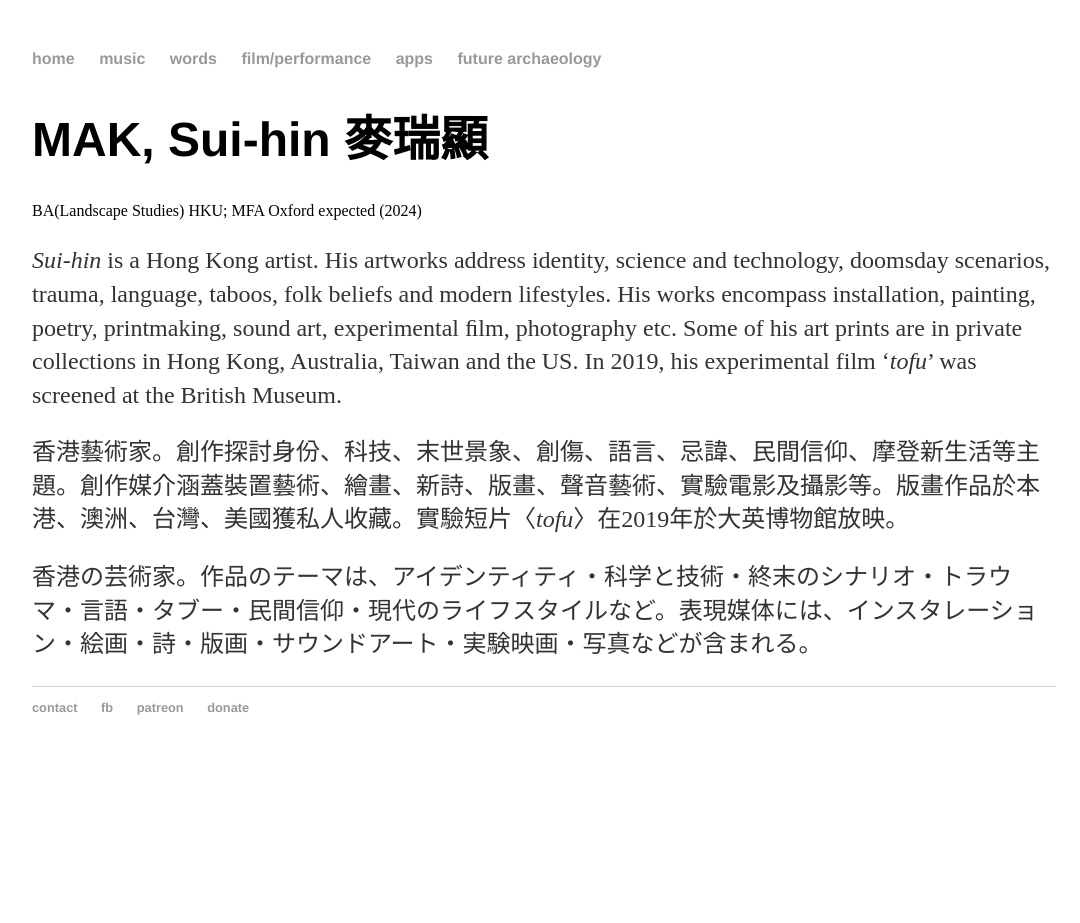
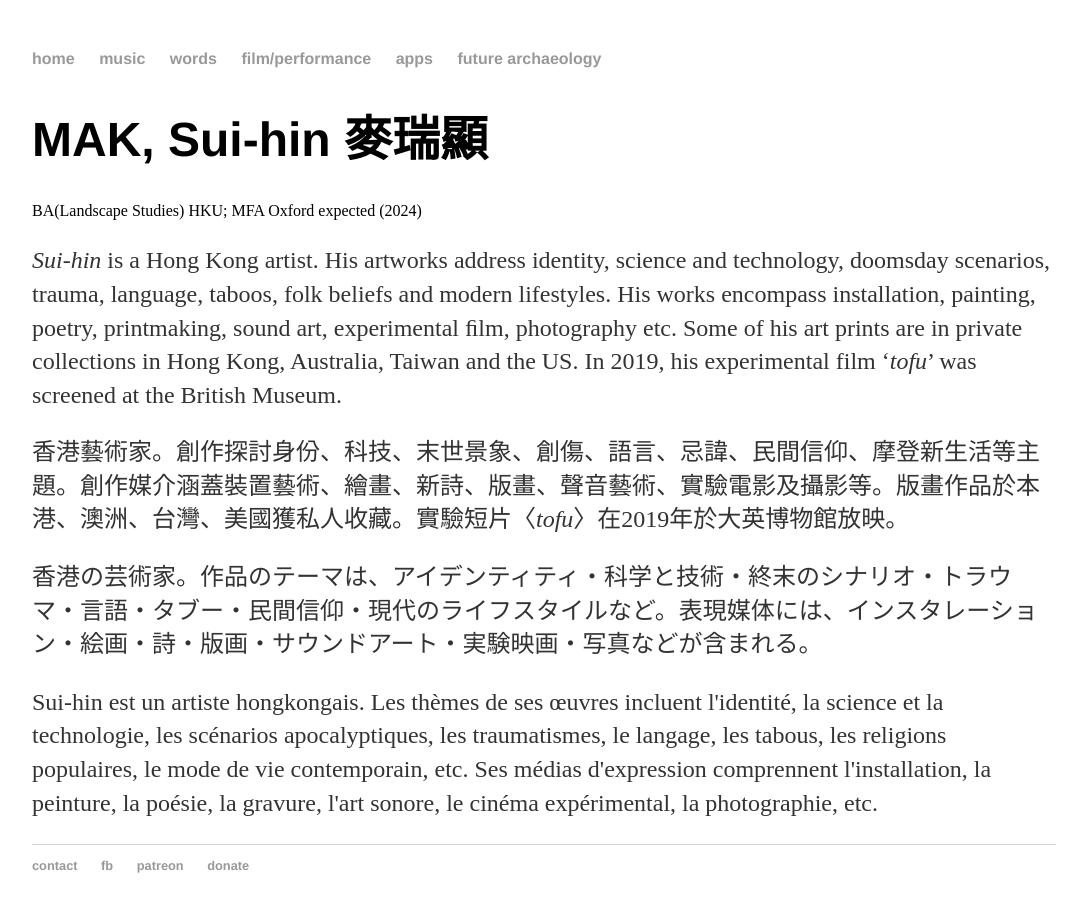
Before and after one commit to maksuihin/maksuihin.github.io, a Jekyll site: the page built from index.html, in a window 1280 px wide. Shown: the whole page, without its empty margins (96-1176 px from the left). Built offline with Jekyll 4.4.1, drawn with Linux system fonts in a browser that asks for light colours; before the commit the page ends 900 px from its top, so only the background shows below that.

Commit message:
Update index.html

```diff
--- a/index.html
+++ b/index.html
@@ -13,6 +13,8 @@ title: MAK, Sui-hin 麥瑞顯
 				香港藝術家。創作探討身份、科技、末世景象、創傷、語言、忌諱、民間信仰、摩登新生活等主題。創作媒介涵蓋裝置藝術、繪畫、新詩、版畫、聲音藝術、實驗電影及攝影等。版畫作品於本港、澳洲、台灣、美國獲私人收藏。實驗短片〈<i>tofu</i>〉在2019年於大英博物館放映。</p>
 
 			<p>香港の芸術家。作品のテーマは、アイデンティティ・科学と技術・終末のシナリオ・トラウマ・言語・タブー・民間信仰・現代のライフスタイルなど。表現媒体には、インスタレーション・絵画・詩・版画・サウンドアート・実験映画・写真などが含まれる。</p>
+
+			<p>Sui-hin est un artiste hongkongais.  Les thèmes de ses œuvres incluent l'identité, la science et la technologie, les scénarios apocalyptiques, les traumatismes, le langage, les tabous, les religions populaires, le mode de vie contemporain, etc.  Ses médias d'expression comprennent l'installation, la peinture, la poésie, la gravure, l'art sonore, le cinéma expérimental, la photographie, etc.</p>
 			<!--マックスイヒン 麦瑞顕 mak sui hin mak-->
 
     		</div>
```
